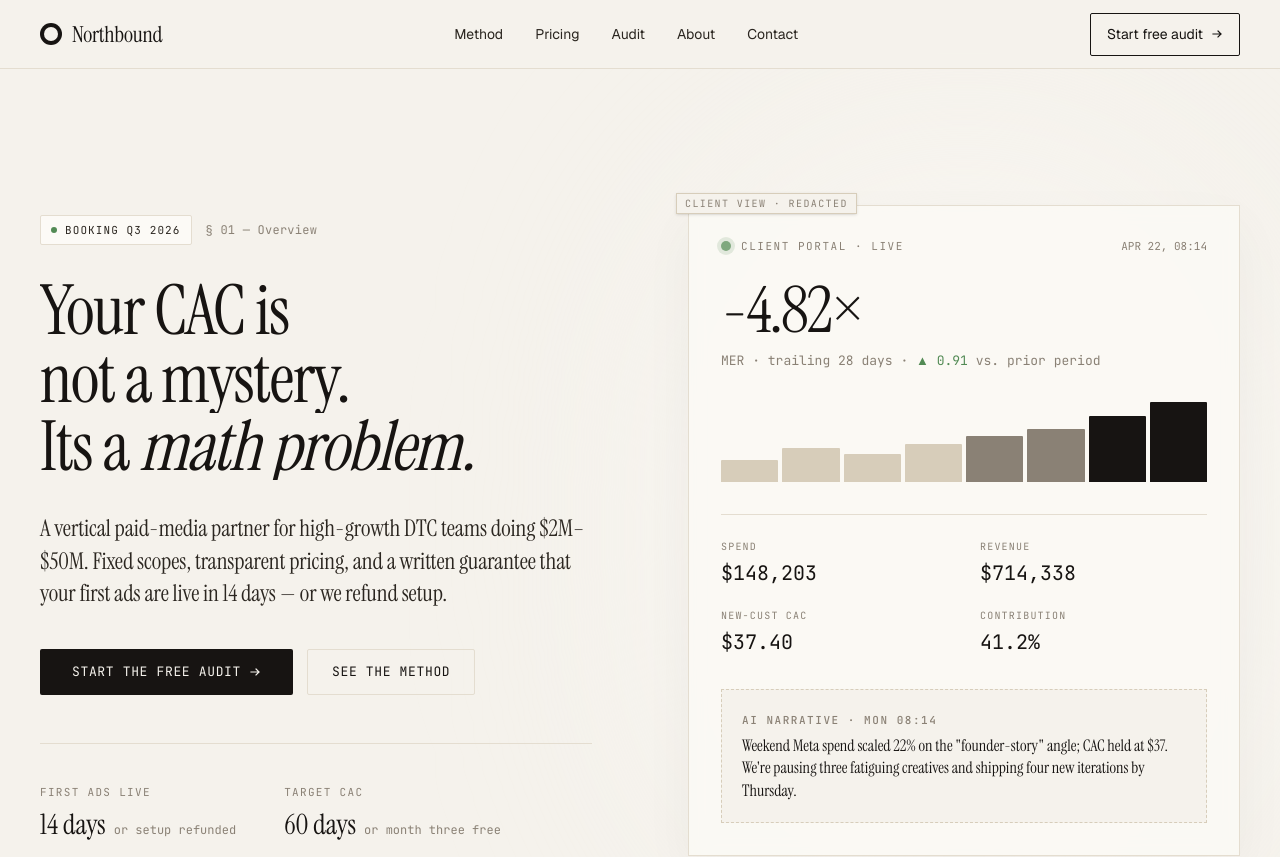
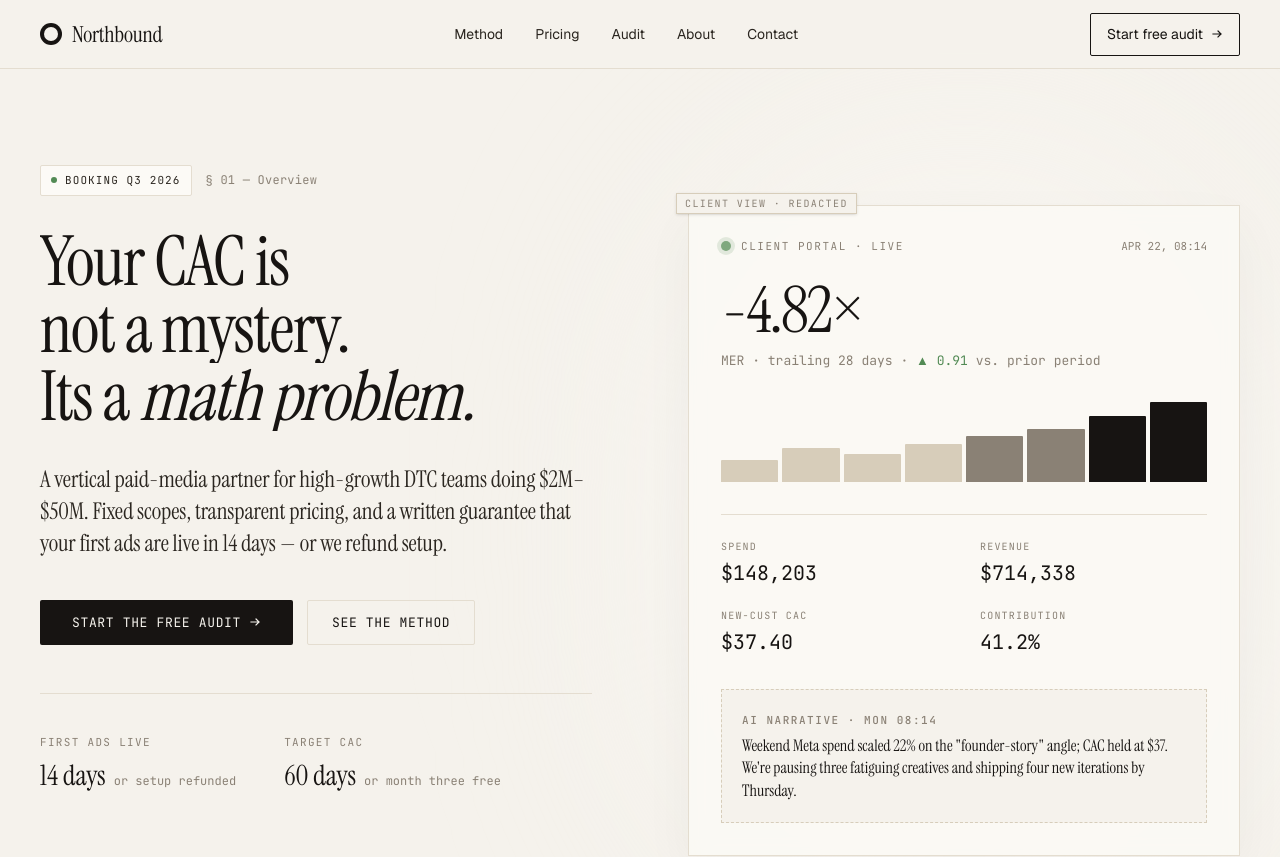
Before and after one commit to dominik-gralka/marketing-agency-platform, a Next.js app: page / in a window 1280 px wide. Shown: the top 857 px of the page. Built offline with nearby package versions, Linux system fonts and the light colour scheme.

Commit message:
fix: adjust alignment of hero section items

```diff
--- a/src/app/page.tsx
+++ b/src/app/page.tsx
@@ -27,7 +27,7 @@ export default function Home() {
       {/* ============ HERO ============ */}
       <Section flushTop className="pt-24 pb-[100px]">
         <Shell>
-          <div className="grid grid-cols-1 lg:grid-cols-2 gap-16 lg:gap-24 items-center">
+          <div className="grid grid-cols-1 lg:grid-cols-2 gap-16 lg:gap-24 items-start">
             <div className="max-w-[620px]">
               <motion.div
                 initial={{ opacity: 0, x: -10 }}
```
